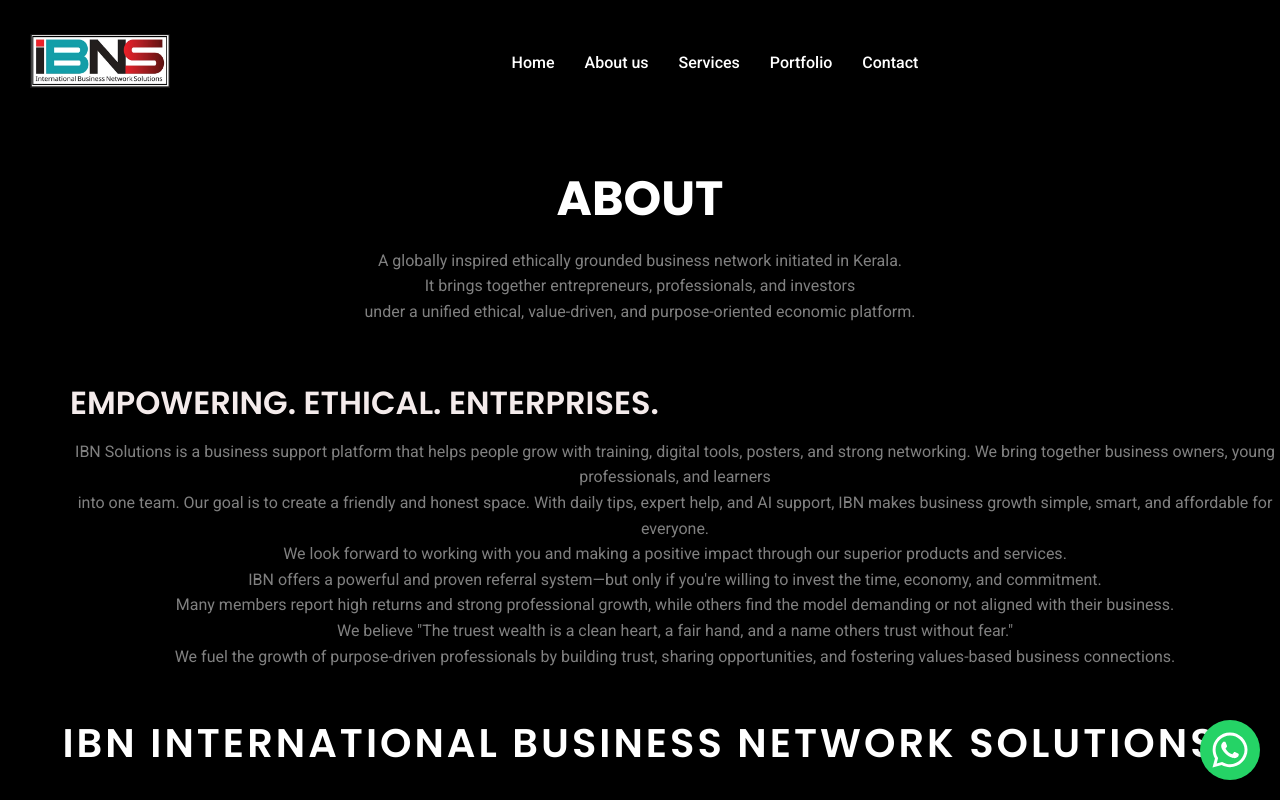
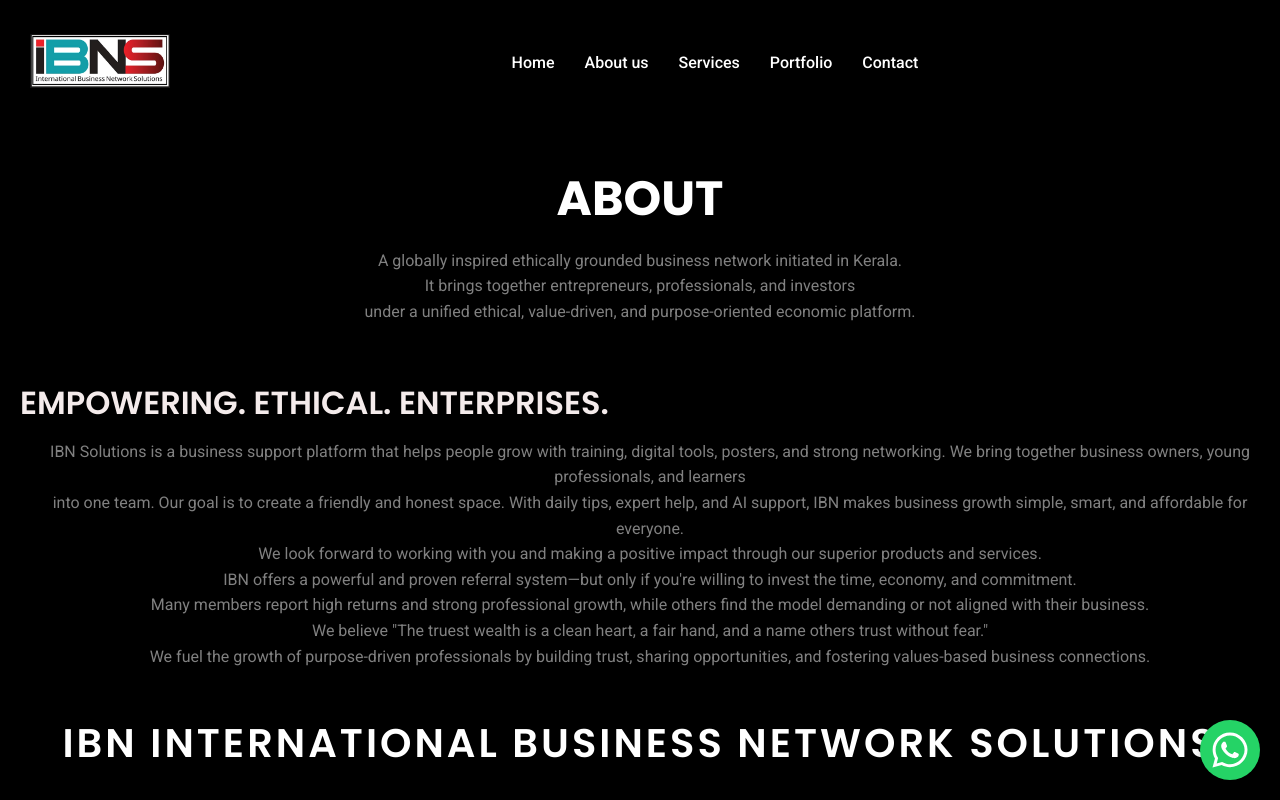
Before and after one commit to Ansilaju/IBN, a React (Vite) app in the folder client/: page /About in a window 1280 px wide. Shown: the top 800 px of the page. Built offline with nearby package versions, Linux system fonts and the light colour scheme.

Commit message:
about us alignment changing

```diff
--- a/client/src/Components/About/about.css
+++ b/client/src/Components/About/about.css
@@ -36,7 +36,7 @@
 
 .aboutbod {
   color: #f4ebeb;
-  margin-left: 70px;
+  margin-left: 20px;
   padding-top: 60px;
   line-height: 1.8;
 }
```
